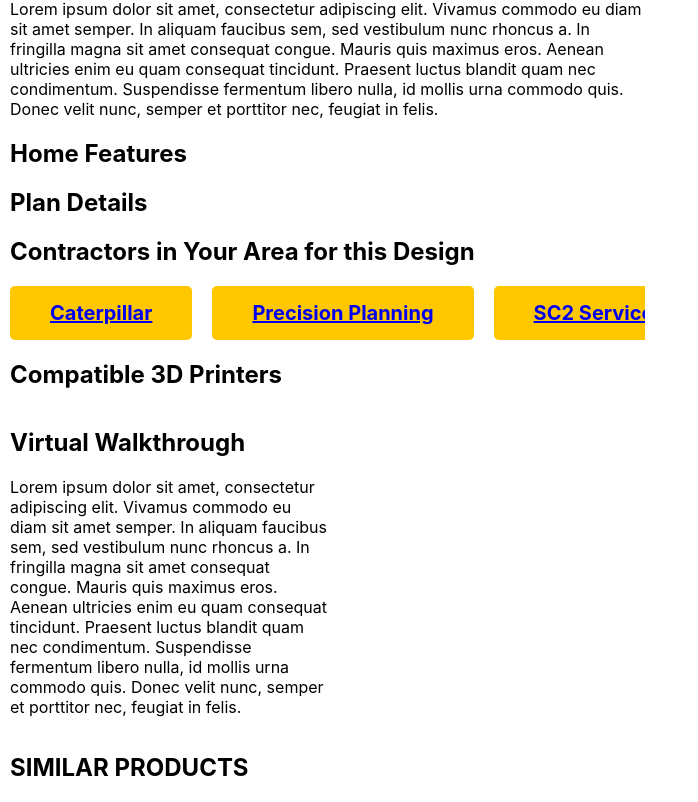
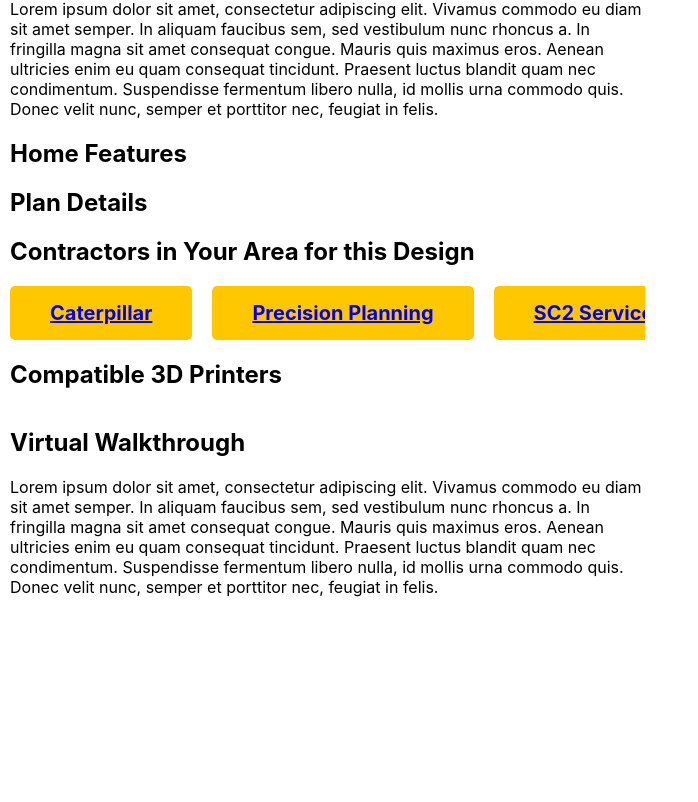
Before and after one commit to kmagana5/Course-Project-2, a React (Create React App) app in the folder client/: page /productpage in a window 1280 px wide. Shown: the part 581-1383 px from the top of the page, without its empty margins (0-698 px from the left). After the commit the page ends 1194 px from the top, so only its background shows below. Built offline with nearby package versions, Linux system fonts and the light colour scheme.

Commit message:
remove text

```diff
--- a/client/src/pages/productpage.js
+++ b/client/src/pages/productpage.js
@@ -130,14 +130,10 @@
                 <h2>Compatible 3D Printers</h2>
             </div>
             <div style={{ display: "flex" }}>
-                <div style={{ width: "25%" }}>
+                <div style={{ width: "50%" }}>
                     <h2>Virtual Walkthrough</h2>
                     <p>Lorem ipsum dolor sit amet, consectetur adipiscing elit. Vivamus commodo eu diam sit amet semper. In aliquam faucibus sem, sed vestibulum nunc rhoncus a. In fringilla magna sit amet consequat congue. Mauris quis maximus eros. Aenean ultricies enim eu quam consequat tincidunt. Praesent luctus blandit quam nec condimentum. Suspendisse fermentum libero nulla, id mollis urna commodo quis. Donec velit nunc, semper et porttitor nec, feugiat in felis.</p>
                 </div>
-            </div>
-            <div style={{display: "flex", flexDirection: "row"}}>
-              <h2>SIMILAR PRODUCTS</h2>
-              <script src="Test.js"></script>
             </div>
 
             {showNotification && (
```
